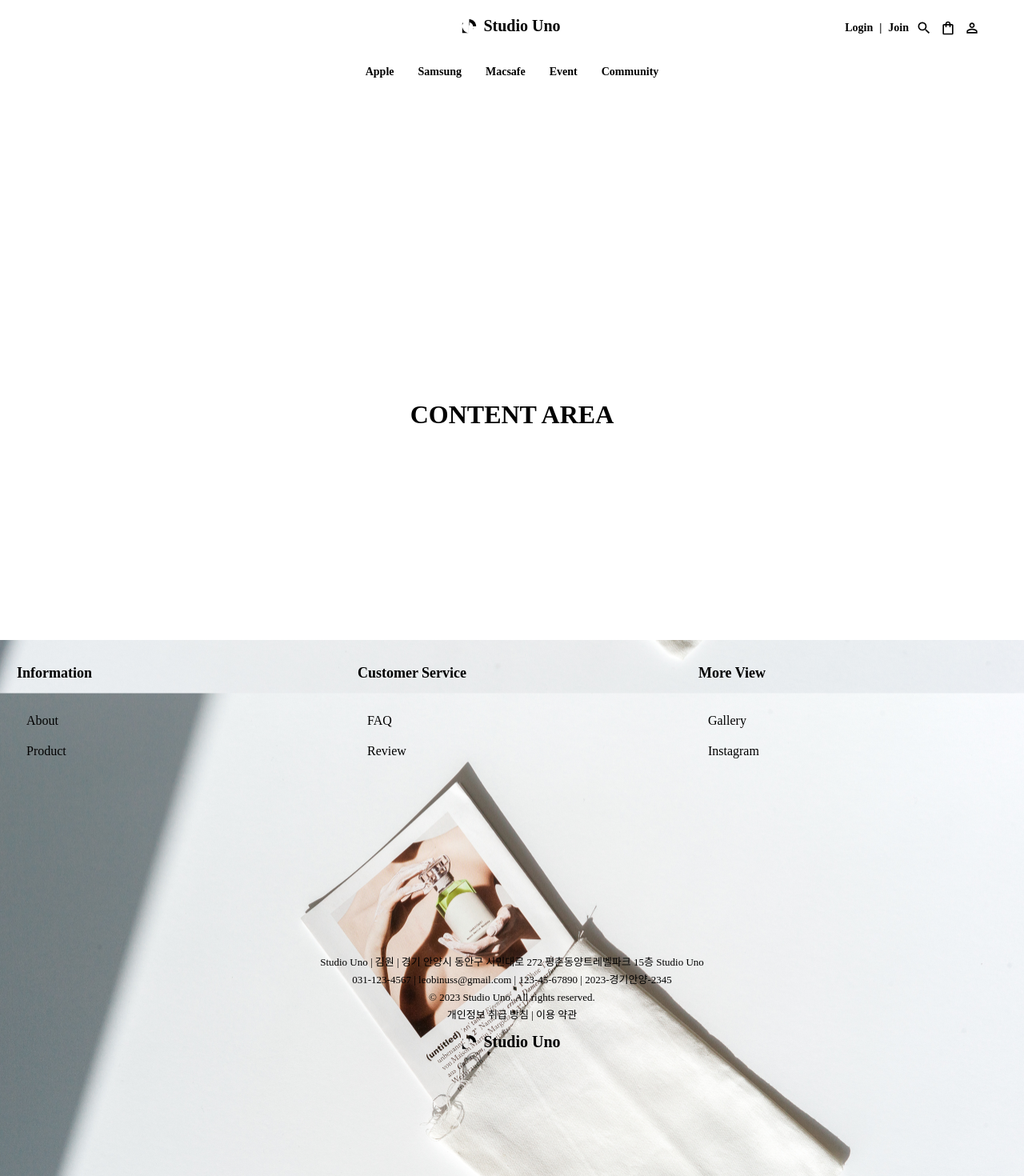
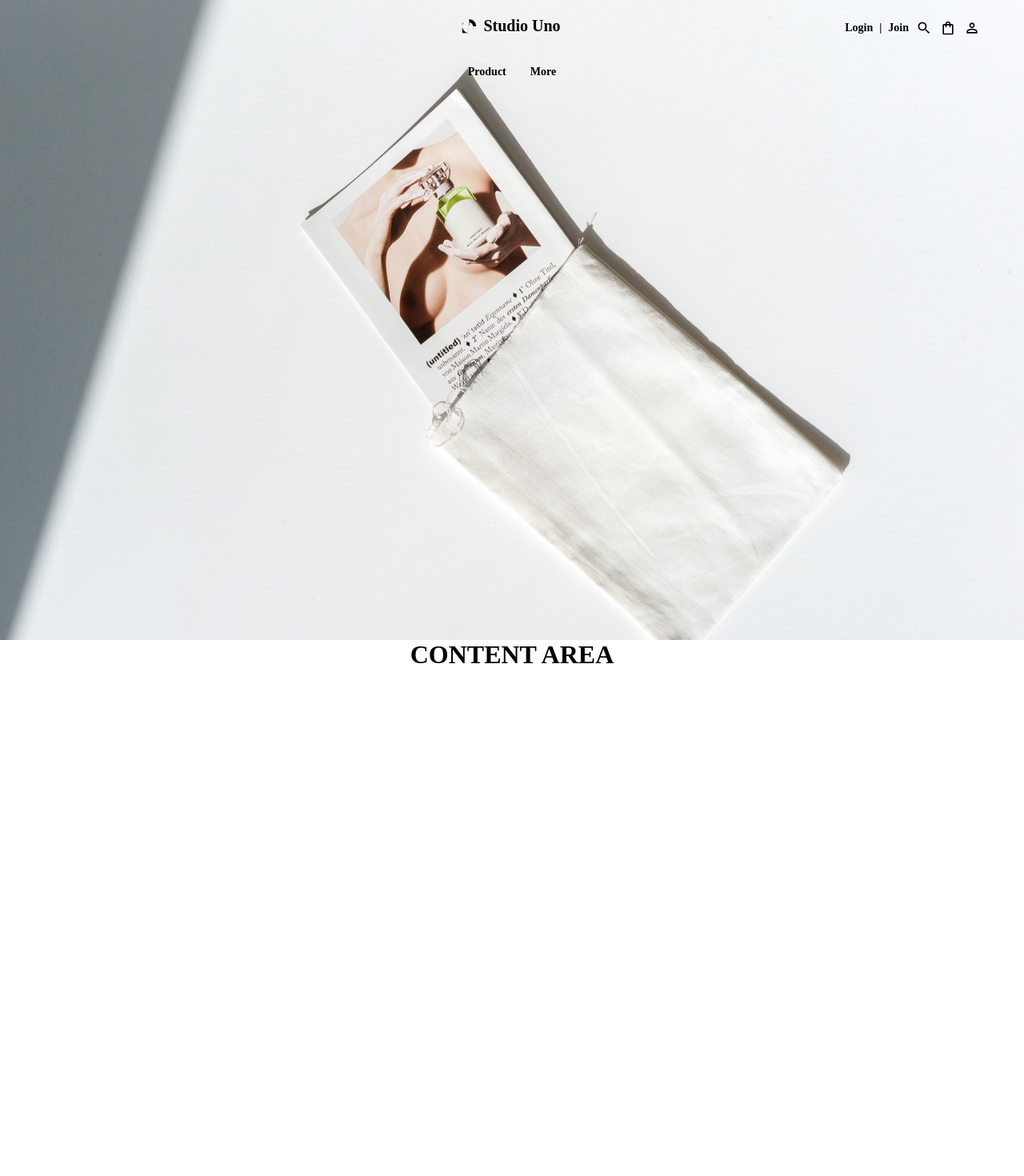
Before and after one commit to Madsenss/mall, a React (Create React App) app in the folder client/: page / in a window 1280 px wide. Shown: the top 1470 px of the page at 80% size. Built offline with nearby package versions, Linux system fonts and the light colour scheme; a web font is replaced by a local one.

Commit message:
scrollup, nav 애니메이션 추가

```diff
--- a/client/src/App.js
+++ b/client/src/App.js
@@ -2,16 +2,30 @@ import { Routes, Route } from "react-router-dom";
 import Nav from "./components/Nav.js";
 import Layout from "./components/Layout.js";
 import Footer from "./components/Footer.js";
+import ScrollUp from "./components/ScrollUp.js";
+import { useState } from "react";
+
 
 function App() {
+  const [wheel, setWheel] = useState();
+  const onWheel = (e) => {
+    if(e.nativeEvent.wheelDelta > 0) {
+      if(wheel == 'up') return null;
+      setWheel('up');
+    } else {
+      if(wheel == 'down') return null;
+      setWheel('down');
+    }
+  }
   return (
-    <div className="App">
+    <div className="App" onWheel={onWheel}>
       <Routes>
         <Route path="/" element={
           <>
-            <Nav />
-            <Layout />
-            <Footer />
+            <Nav wheel={wheel}/>
+            <Layout/>
+            <Footer/>
+            <ScrollUp wheel={wheel}/>
           </>
         }/>
       </Routes>
--- a/client/src/components/Footer.js
+++ b/client/src/components/Footer.js
@@ -12,7 +12,7 @@ const NavOuter = styled.div`
     transition: 0.45s;
   }
   &:hover .rlinebox {
-    border-right: 2px solid lightgray;
+    border-right: 1.5px solid lightgray;
   }
 `
 const FooterNav = styled.div`
@@ -65,7 +65,7 @@ const FooterInfo = styled.div`
   width: 100%;
   /* height: fit-content; */
   text-align: center;
-  margin-top: 30px;
+  margin-top: 20px;
   .infotext {
     font-size: 13px;
     line-height: 170%;
@@ -92,6 +92,7 @@ const NavLogo = styled.div`
   cursor: pointer;
   width: fit-content;
   margin-top: 10px;
+  padding-bottom: 20px;
   img {
     width: 25px;
     height: 25px;
--- a/client/src/components/Layout.js
+++ b/client/src/components/Layout.js
@@ -12,12 +12,24 @@ const Test = styled.div`
   /* transform: translateY(100%); */
   width: 100%;
   height: 800px;
-  background-color: #fff;
+  /* background-color: #fff; */
   text-align: center;
   /* background-color: blue; */
   /* background-color: transparent; */
   h1 {
-    padding-top: 500px;
+    /* padding-top: 500px; */
+  }
+`
+const Test2 = styled.div`
+  /* transform: translateY(100%); */
+  width: 100%;
+  height: 800px;
+  text-align: center;
+  background-color: #fff;
+  /* background-color: blue; */
+  /* background-color: transparent; */
+  h1 {
+    /* padding-top: 500px; */
   }
 `
 const Layout = () => {
@@ -25,8 +37,11 @@ const Layout = () => {
     <>
     <Back>
       <Test>
+        {/* <h1>CONTENT AREA</h1> */}
+      </Test>
+      <Test2>
         <h1>CONTENT AREA</h1>
-      </Test>
+      </Test2>
     </Back>
     </>
   )
--- a/client/src/components/Nav.js
+++ b/client/src/components/Nav.js
@@ -6,6 +6,10 @@ const Col = styled.div`
   width: 33.3333%;
 `
 const NavBox = styled.div`
+  &.show{
+    transform: translateY(-200px);
+    /* transition: ease-in-out; */
+  }
   z-index: 997;
   position: fixed;
   width: 100%;
@@ -23,6 +27,9 @@ const NavTop = styled.div`
   margin: 0px 0px 20px 0px;
   padding-top: 20px;
   display: flex;
+  .tt{
+    border: 1px solid black;
+  }
   .menu {
     width: 20px;
     height: 20px;
@@ -43,7 +50,6 @@ const NavTop = styled.div`
       75% { transform: rotate(-10deg) }
       100% { transform: rotate(0deg) }
     }
-
   }
 `
 const SideBar = styled.div`
@@ -186,7 +192,8 @@ const NavItem = styled.div`
   }
 `
 
-const Nav = () => {
+const Nav = (props) => {
+  const wheel = props.wheel;
   const [open, setOpen] = useState(null);
   const openSideBar = () => {
     setOpen(true);
@@ -196,8 +203,7 @@ const Nav = () => {
   }
   const navigate = useNavigate();
   return (
-    <NavBox>
-
+    <NavBox className={wheel == 'down' ? 'show' : null} onWheel={()=>{setOpen(false)}}>
       <NavTop>
 
         <Col>
@@ -231,9 +237,9 @@ const Nav = () => {
             <span>Login</span>
             <span className="none">|</span>
             <span>Join</span>
-            <MdSearch />
-            <MdOutlineShoppingBag />
-            <MdPersonOutline />
+            <MdSearch/>
+            <MdOutlineShoppingBag/>
+            <MdPersonOutline/>
           </UserMenu>
         </Col>
 
@@ -242,20 +248,12 @@ const Nav = () => {
       <NavBottom>
 
         <NavItem>
-          <span>Apple</span>
+          <span>Product</span>
         </NavItem>
         <NavItem>
-          <span>Samsung</span>
+          <span>More</span>
         </NavItem>
-        <NavItem>
-          <span>Macsafe</span>
-        </NavItem>
-        <NavItem>
-          <span>Event</span>
-        </NavItem>
-        <NavItem>
-          <span>Community</span>
-        </NavItem>
+
 
       </NavBottom>
 
--- /dev/null
+++ b/client/src/components/ScrollUp.js
@@ -0,0 +1,53 @@
+import { useState } from "react";
+import { MdNorth } from "react-icons/md";
+import styled from "styled-components";
+
+const IconBox = styled.div`
+  position: fixed;
+  cursor: pointer;
+  z-index: 996;
+  right: 30px;
+  bottom: 30px;
+  width: 40px;
+  height: 50px;
+  text-align: center;
+  background-color: lightgray;
+  border-radius: 5px;
+  visibility: hidden;
+  transition: 0.5s;
+  opacity: 0;
+  .up {
+    color: white;
+    padding-top: 25%;
+    font-size: 30px;
+  }
+  &.show {
+    visibility: visible;
+    transition: 0.5s;
+    opacity: 1;
+  }
+  &:hover .up {
+    color: black;
+    transition: 0.3s;
+  }
+  &:hover {
+    background: none;
+    margin-bottom: 10px;
+  }
+`
+
+const ScrollUp = (props) => {
+  const wheel = props.wheel;
+  return (
+    <IconBox id="icon" className={wheel == 'up' ? 'show' : ''}>
+      <MdNorth className="up" onClick={()=>{
+        window.scrollTo({
+          top: 0,
+          behavior : 'smooth'
+        });
+      }} />
+    </IconBox>
+  )
+}
+
+export default ScrollUp;
--- a/client/src/index.css
+++ b/client/src/index.css
@@ -18,5 +18,5 @@ h1, h2, h3, h4, h5, span, p {
   background-size: cover;
   background-attachment: fixed;
   width: 100%;
-  height: 3000px;
+  height: max-content;
 }
--- a/client/src/index.js
+++ b/client/src/index.js
@@ -7,11 +7,9 @@ import { BrowserRouter } from 'react-router-dom';
 
 const root = ReactDOM.createRoot(document.getElementById('root'));
 root.render(
-  <React.StrictMode>
-    <BrowserRouter>
-      <App />
-    </BrowserRouter>
-  </React.StrictMode>
+   <BrowserRouter>
+    <App />
+  </BrowserRouter>
 );
 
 reportWebVitals();
```
